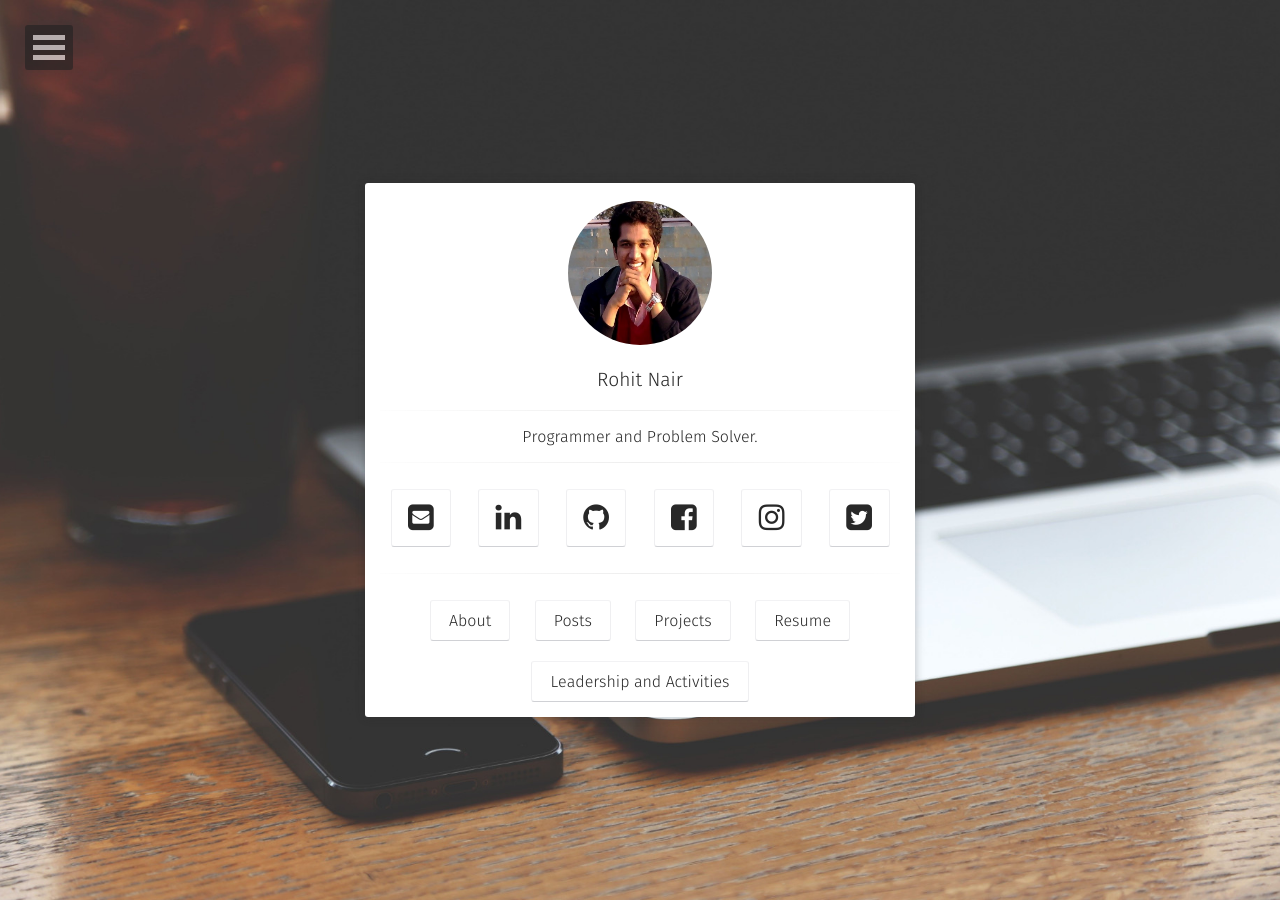
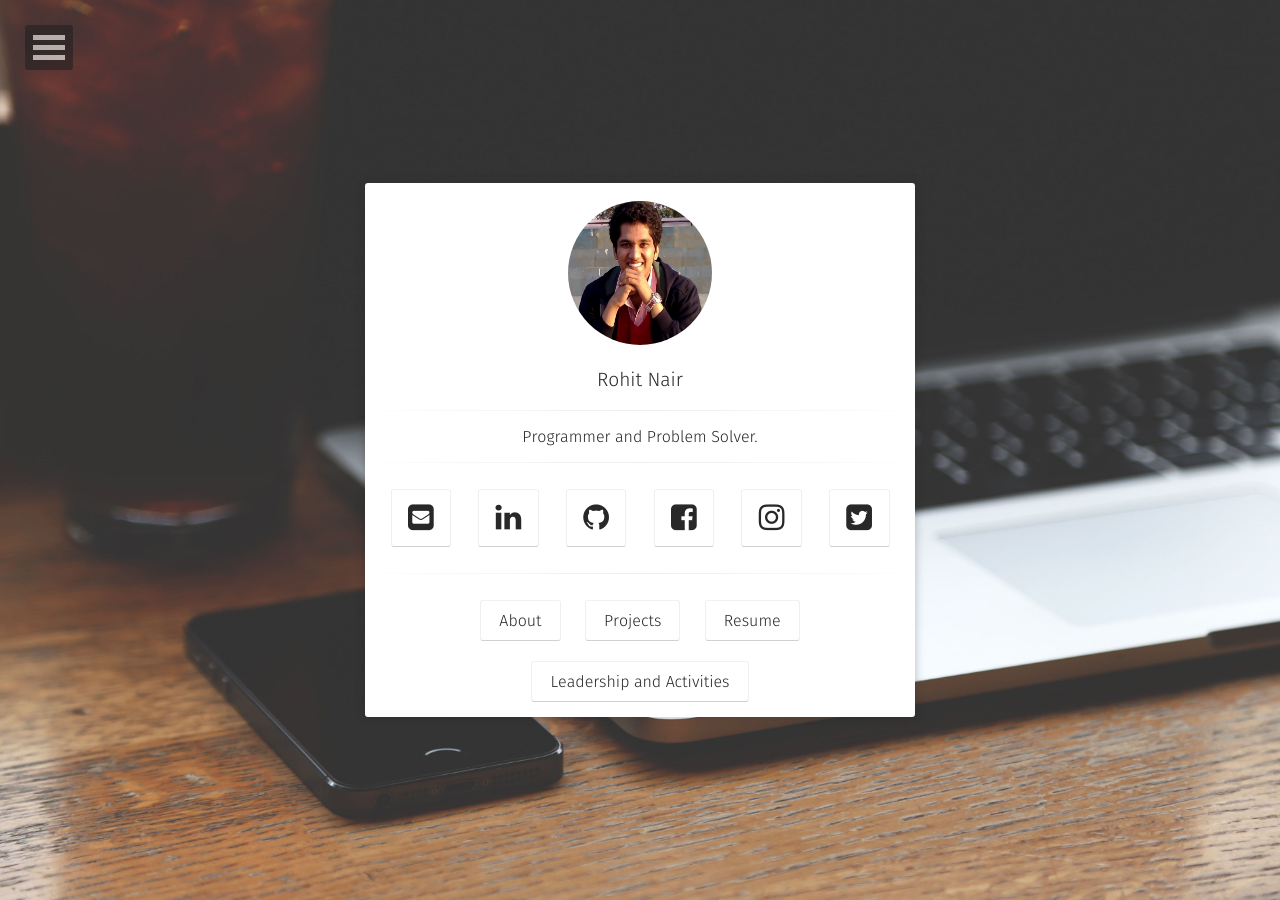
Before and after one commit to rohitnair987/rohitnair987.github.io, a Jekyll site: the page built from index.html, in a window 1280 px wide. Built offline with Jekyll 4.4.1, drawn with Linux system fonts in a browser that asks for light colours; some web fonts are replaced.

Commit message:
removed links to posts

```diff
--- a/_includes/nav.html
+++ b/_includes/nav.html
@@ -43,13 +43,6 @@
 				</ul><!-- /.dl-submenu -->
 			</li>
 			<li>
-				<a href="#">Posts</a>
-				<ul class="dl-submenu">
-					<li><a href="{{ site.url }}/posts/">All Posts</a></li>
-					<li><a href="{{ site.url }}/tags/">All Tags</a></li>
-				</ul>
-			</li>
-			<li>
 				<a href="{{ site.url }}/activities">Activities</a>
 			</li>
 			{% for link in site.data.navigation %}
--- a/_layouts/home.html
+++ b/_layouts/home.html
@@ -35,9 +35,6 @@ layout: compress
                          <a class="btn zoombtn" href="{{ site.url }}/about">
                             About
                          </a>
-                         <a class="btn zoombtn" href="{{ site.url }}/posts">
-                            Posts
-                         </a>
                          <a class="btn zoombtn" href="{{ site.url }}/projects">
                             Projects
                          </a>
```
